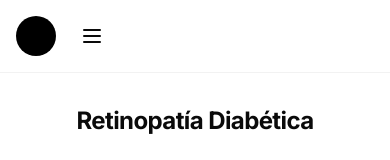
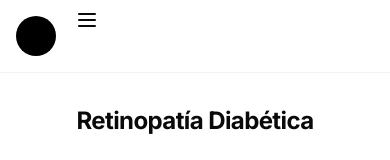
Before and after one commit to omgismartinez/eye, a Next.js app: page / in a window 390 px wide. Shown: the top 160 px of the page. Built offline with nearby package versions, Linux system fonts and the light colour scheme.

Commit message:
🎯 fix (mobile-sidebar): `<button>` cannot appear as a descendant of `<button>`

```diff
--- a/components/mobile-sidebar.tsx
+++ b/components/mobile-sidebar.tsx
@@ -20,7 +20,7 @@ export const MobileSidebar = () => {
 
     return (
         <Sheet>
-            <SheetTrigger>
+            <SheetTrigger asChild>
                 <Button variant='ghost' size='icon' className='lg:hidden'>
                     <Menu />
                 </Button>
```
